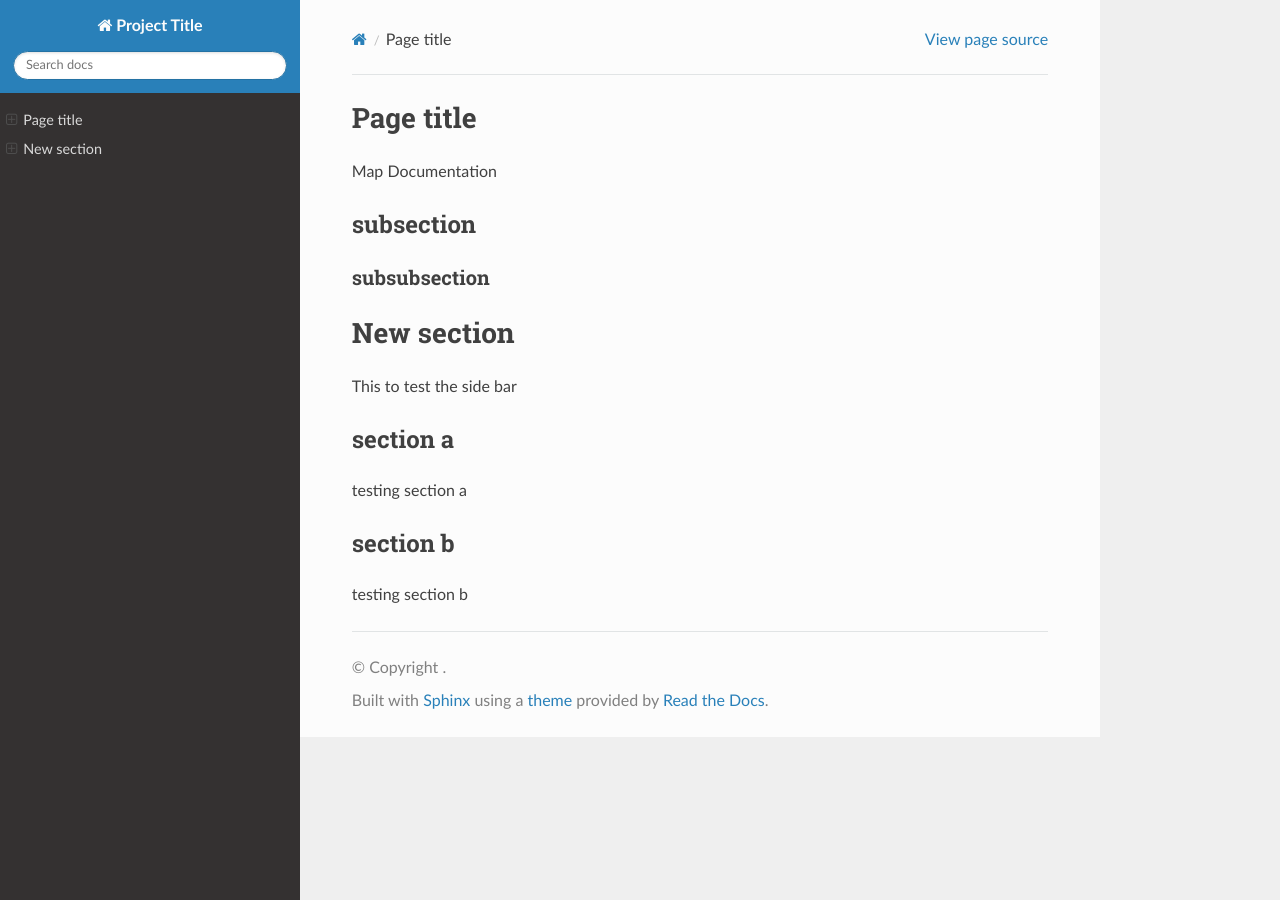
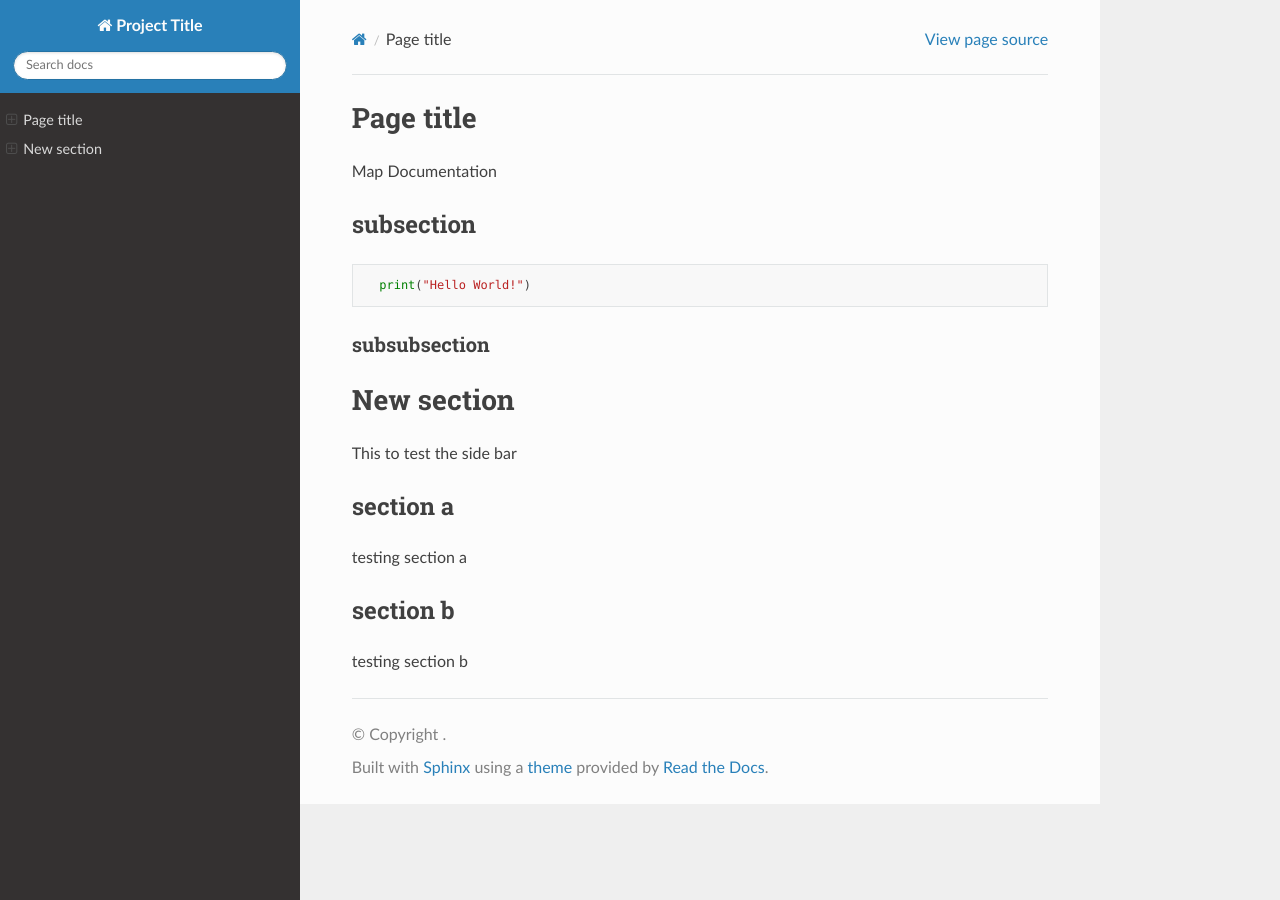
Before and after one commit to ajcecil/example_readthedocs, a Sphinx documentation site: the page built from docs/index.md, in a window 1280 px wide. Built offline with Sphinx 7.4.7 and the Read the Docs theme 3.1.0, drawn with Linux system fonts in a browser that asks for light colours.

Commit message:
Update index.md

````diff
--- a/docs/index.md
+++ b/docs/index.md
@@ -3,7 +3,9 @@
 Map Documentation
 
 ## subsection
-
+``` python
+  print("Hello World!")
+```
 ### subsubsection
 
 
````
